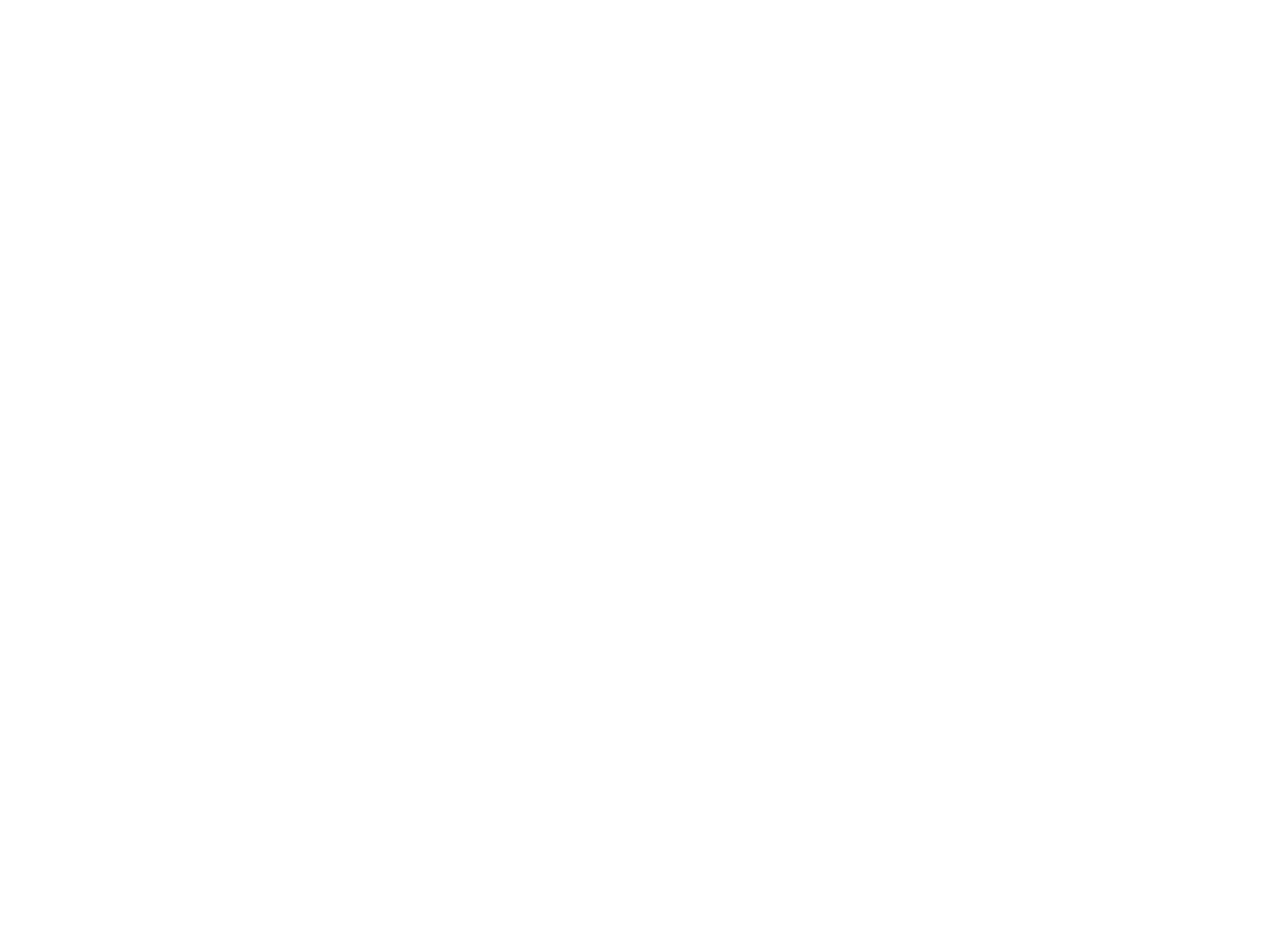
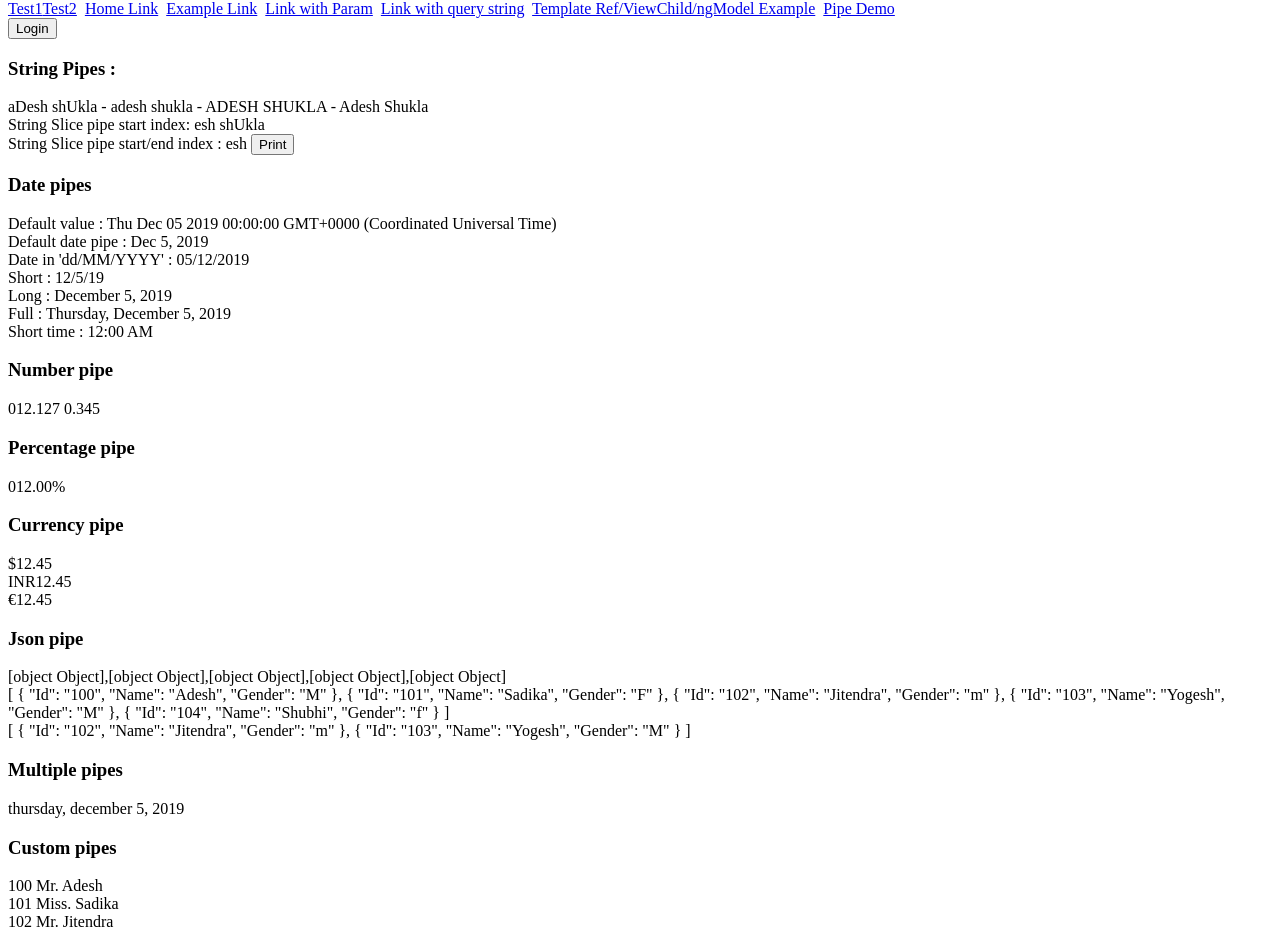
Before and after one commit to adeshshukla/angular-tutorial, an Angular app: page /pipeDemo in a window 1280 px wide. Before the commit this address had no page. Shown: the part 135-1066 px from the top of the page. Before the commit the page ends 800 px from the top, so only its background shows below. Built offline with nearby package versions, Linux system fonts and the light colour scheme.

Commit message:
custom pipe

```diff
--- a/src/app/app-routing.module.ts
+++ b/src/app/app-routing.module.ts
@@ -15,6 +15,7 @@
 import { SecureHomeComponent } from './components/secure-home/secure-home.component';
 import { PublicMasterComponent } from './public-master/public-master.component';
 import { DashboardComponent } from './components/secure-home/dashboard/dashboard.component';
+import { PipedemoComponent } from './components/pipedemo/pipedemo.component';
 
 const routes: Routes = [
 
@@ -38,6 +39,7 @@
       { path: 'third', component: ThirdComponent },
       { path: 'home', component: HomeComponent, },
       { path: 'templateRef', component: TemplateReferenceComponent },
+      { path: 'pipeDemo', component: PipedemoComponent },
       { path: '', redirectTo: 'home', pathMatch: 'full' },
 
     ]
--- a/src/app/app.module.ts
+++ b/src/app/app.module.ts
@@ -26,6 +26,8 @@
 import { PublicMasterComponent } from './public-master/public-master.component';
 import { SessiondetailComponent } from './components/sessionlist/sessiondetail.component';
 import { DashboardComponent } from './components/secure-home/dashboard/dashboard.component';
+import { PipedemoComponent } from './components/pipedemo/pipedemo.component';
+import { GenderPipe } from './gender.pipe';
 
 
 @NgModule({
@@ -33,7 +35,8 @@
     AppComponent,HomeComponent, ExampleComponent, ParamComponent, ThirdComponent
     , QueryComponent, PageNotFOundComponent, StudentlistComponent, StudentDetailComponent
     , SessionlistComponent, AddSessionComponent, TemplateReferenceComponent, SecureHomeComponent
-    , PublicMasterComponent, SessiondetailComponent, DashboardComponent
+    , PublicMasterComponent, SessiondetailComponent, DashboardComponent, PipedemoComponent
+    , GenderPipe
   ],
   imports: [
     BrowserModule, FormsModule
--- /dev/null
+++ b/src/app/components/pipedemo/pipedemo.component.ts
@@ -0,0 +1,82 @@
+import { Component, OnInit } from '@angular/core';
+
+@Component({
+  selector: 'app1-pipedemo',
+  template: `
+<h3>String Pipes :</h3>
+     {{myString}} -  {{myString|lowercase}} -  {{myString|uppercase}} -  {{myString|titlecase}}
+    <br>
+    String Slice pipe start index: {{myString|slice:2}} <br> String Slice pipe start/end index : {{myString|slice:2:5}}
+  <button (click)="Print()"> Print</button>
+  <h3>Date pipes</h3>
+  Default value : {{myDate}}<br>
+  Default date pipe : {{myDate|date}}<br>
+  Date in 'dd/MM/YYYY' : {{myDate|date:"dd/MM/YYYY"}}<br>
+  Short : {{myDate | date : "shortDate" }}<br>
+  Long : {{myDate| date : "longDate"}}<br>
+  Full : {{myDate| date : "fullDate"}}<br>
+  Short time : {{myDate| date : "shortTime"}}<br>
+
+  <h3>Number pipe</h3>
+  {{myNumber1 | number: "3.2-3"}}
+  {{myNumber2 | number}}
+
+  <h3>Percentage pipe</h3>
+  {{myPerc | percent: "3.2-3"}}
+
+  <h3>Currency pipe</h3>
+  {{myPrice | currency}}  <br>
+  {{myPrice | currency:"INR":'code'}} <br>
+  {{myPrice | currency:"EUR"}} <br>
+
+
+  <h3>Json pipe</h3>
+  {{myJson}}<br>
+  {{myJson|json}}<br>
+  {{myJson| slice:2:4 | json}}
+
+  <h3>Multiple pipes</h3>
+  {{myDate|date:"fullDate"|lowercase}}
+
+  <h3>Custom pipes</h3>
+
+  <div *ngFor="let data of myJson">
+    {{data.Id}}
+    {{data.Name | gender:data.Gender}}
+  </div>
+
+  `,
+  styles: [
+  ]
+})
+export class PipedemoComponent implements OnInit {
+
+  myString: string = "aDesh shUkla"
+  myDate: Date = new Date(2019,11,5); // month start from 0
+
+  myNumber1 = "12.126724242" // {{myNumber | number : "minDigitbeforedecimal.minDigitbeAfteredecimal-maxDigitbeAfteredecimal"}}
+  myNumber2 = ".3454363565364"; // default value  1.0-3
+
+  myPerc = "0.12";
+
+  myPrice = "12.45";
+
+  myJson = [
+    {Id:"100", Name:"Adesh", Gender:"M"},
+    {Id:"101", Name:"Sadika", Gender:"F"},
+    {Id:"102", Name:"Jitendra", Gender:"m"},
+    {Id:"103", Name:"Yogesh", Gender:"M"},
+    {Id:"104", Name:"Shubhi", Gender:"f"}
+  ];
+
+
+  constructor() { }
+
+  ngOnInit(): void {
+  }
+
+  Print(){
+    console.log(this.myString);
+  }
+
+}
--- /dev/null
+++ b/src/app/gender.pipe.ts
@@ -0,0 +1,24 @@
+import { Pipe, PipeTransform } from '@angular/core';
+
+@Pipe({
+  name: 'gender'
+})
+export class GenderPipe implements PipeTransform {
+
+  // transform(value: string, ...args: unknown[]): unknown {
+  //   return null;
+  // }
+
+  public transform(value: string, gender: string): string {
+    let newValue = "";
+    if(gender.toLowerCase() === "m"){
+      newValue = "Mr. " + value;
+    }
+    else{
+      newValue = "Miss. " + value;
+    }
+
+    return newValue;
+  }
+
+}
--- a/src/app/public-master/public-master.component.ts
+++ b/src/app/public-master/public-master.component.ts
@@ -6,7 +6,17 @@
   template: `
 <h2>Header</h2>
 <!-- <a href="/example">Example anchor</a> -->
+<ul *ngFor="let menu of muneus">
+  <li>
+  <a [routerLink]="menu.url">{{menu.text}}</a>&nbsp;
+  </li>
+</ul>
+
+
 <nav>
+
+<a *ngFor="let menu of muneus" [routerLink]="menu.url">{{menu.text}}</a>&nbsp;
+
     <a routerLink="/home">Home Link</a>&nbsp;
     <a routerLink="/example">Example Link</a>&nbsp;
     <a routerLink="/paramEx/1/ade">Link with Param</a>&nbsp;
@@ -14,6 +24,7 @@
 
     <a routerLink="/templateRef">Template Ref/ViewChild/ngModel Example</a>&nbsp;
 
+    <a routerLink="/pipeDemo">Pipe Demo</a>&nbsp;
     <!-- <a routerLink="studeDetail/{{stud.Id}}">Edit</a>&nbsp; -->
 </nav>
 
@@ -45,7 +56,11 @@
 })
 export class PublicMasterComponent implements OnInit {
 
-  constructor(private router: Router, private route:ActivatedRoute) { }
+  muneus = [{ url: '\test1', text: 'Test1' },
+    { url: '\test2', text: 'Test2' },
+  ];
+
+  constructor(private router: Router, private route: ActivatedRoute) { }
 
   ngOnInit(): void {
   }
```
